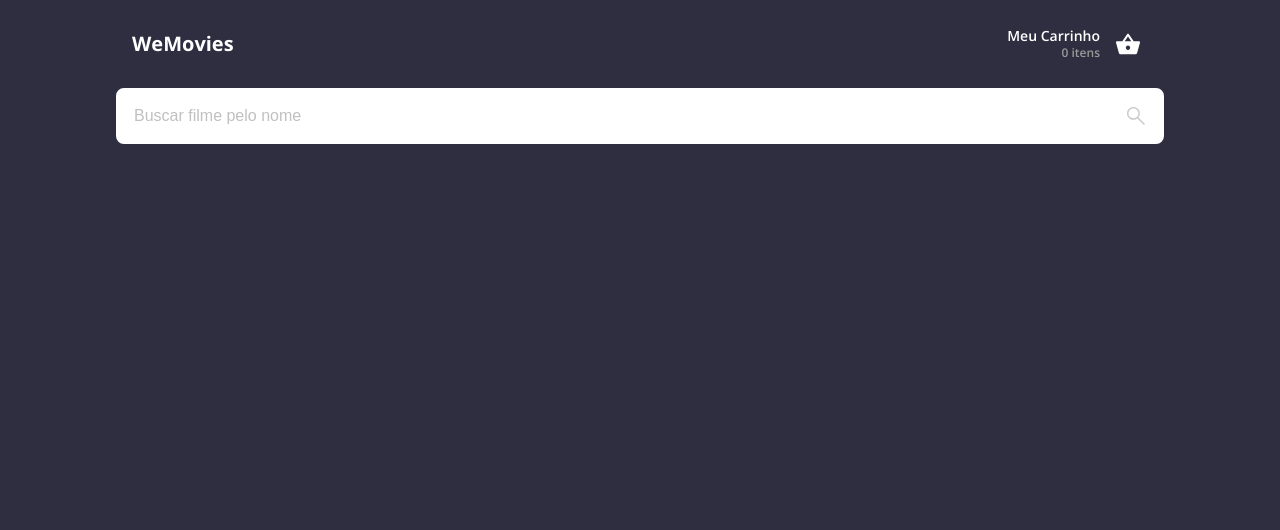
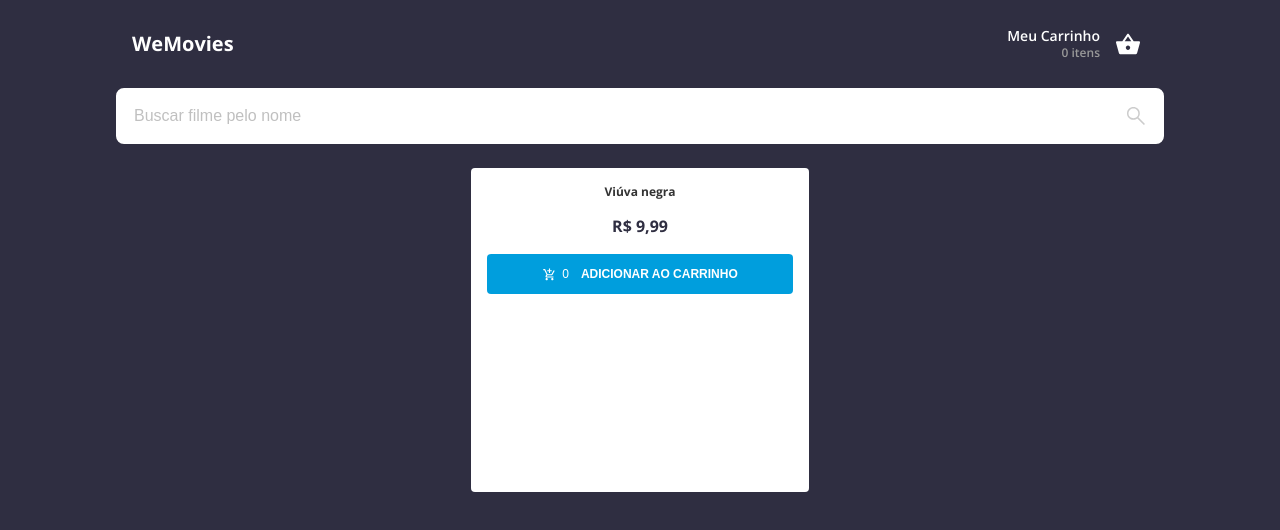
Before and after one commit to gabisanfilippo/ecommerce-wefit, a Next.js app: page / in a window 1280 px wide. Shown: the top 530 px of the page. Built offline with nearby package versions, Linux system fonts and the light colour scheme.

Commit message:
feat: movie card

```diff
--- /dev/null
+++ b/src/assets/IconAddCart.tsx
@@ -0,0 +1,30 @@
+import { IconProps } from "@/types/commom";
+
+export const IconAddCart = ({ color = "white", size = 15 }: IconProps) => {
+  return (
+    <svg
+      width={size}
+      height={size}
+      viewBox="0 0 15 15"
+      fill="none"
+      xmlns="http://www.w3.org/2000/svg"
+    >
+      <g clip-path="url(#clip0_5422_557)">
+        <path
+          d="M6.93327 5.99989H8.0666V4.29989H9.7666V3.16655H8.0666V1.46655H6.93327V3.16655H5.23327V4.29989H6.93327V5.99989ZM4.6666 11.0999C4.04327 11.0999 3.53894 11.6099 3.53894 12.2332C3.53894 12.8566 4.04327 13.3666 4.6666 13.3666C5.28994 13.3666 5.79994 12.8566 5.79994 12.2332C5.79994 11.6099 5.28994 11.0999 4.6666 11.0999ZM10.3333 11.0999C9.70994 11.0999 9.2056 11.6099 9.2056 12.2332C9.2056 12.8566 9.70994 13.3666 10.3333 13.3666C10.9566 13.3666 11.4666 12.8566 11.4666 12.2332C11.4666 11.6099 10.9566 11.0999 10.3333 11.0999ZM4.76294 9.25822L4.77994 9.19022L5.28994 8.26655H9.5116C9.9366 8.26655 10.3106 8.03422 10.5033 7.68289L12.6906 3.71055L11.7046 3.16655H11.6989L11.0756 4.29989L9.5116 7.13322H5.5336L5.45994 6.98022L4.1906 4.29989L3.65227 3.16655L3.1196 2.03322H1.2666V3.16655H2.39994L4.43994 7.46755L3.67494 8.85589C3.58427 9.01455 3.53327 9.20155 3.53327 9.39989C3.53327 10.0232 4.04327 10.5332 4.6666 10.5332H11.4666V9.39989H4.9046C4.83094 9.39989 4.76294 9.33755 4.76294 9.25822Z"
+          fill={color}
+        />
+      </g>
+      <defs>
+        <clipPath id="clip0_5422_557">
+          <rect
+            width="13.6"
+            height="13.6"
+            fill={color}
+            transform="translate(0.700195 0.899902)"
+          />
+        </clipPath>
+      </defs>
+    </svg>
+  );
+};
--- /dev/null
+++ b/src/components/pages/Home/CardAddMovie/index.tsx
@@ -0,0 +1,20 @@
+import { Button } from "@/components/ui/Button";
+import * as S from "./style";
+import { IconAddCart } from "@/assets/IconAddCart";
+
+export const CardAddMovie = () => {
+  return (
+    <S.Container>
+      <h4>Viúva negra</h4>
+      <p>R$ 9,99</p>
+      <Button
+        text={"ADICIONAR AO CARRINHO"}
+        icon={
+          <S.IconContainer>
+            <IconAddCart />0
+          </S.IconContainer>
+        }
+      />
+    </S.Container>
+  );
+};
--- /dev/null
+++ b/src/components/pages/Home/CardAddMovie/style.ts
@@ -0,0 +1,36 @@
+import styled from "styled-components";
+
+export const Container = styled.article`
+  background-color: white;
+  width: 338.67px;
+  height: 324px;
+  padding: 16px;
+  display: flex;
+  flex-direction: column;
+  align-items: center;
+  gap: 16px;
+  border-radius: 4px;
+  opacity: 0px;
+  h4 {
+    font-size: 12px;
+    font-weight: 700;
+    line-height: 16.34px;
+    text-align: center;
+    color: #333333;
+  }
+  p {
+    font-weight: 700;
+    line-height: 21.79px;
+    text-align: center;
+    color: #2f2e41;
+  }
+`;
+
+export const IconContainer = styled.span`
+  display: flex;
+  align-items: center;
+  gap: 5px;
+  font-size: 12px;
+  font-weight: 400;
+  line-height: 16.34px;
+`;
--- a/src/components/pages/Home/index.tsx
+++ b/src/components/pages/Home/index.tsx
@@ -1,11 +1,16 @@
 "use client";
 
 import { Input } from "@/components/ui/Input";
+import * as S from "./style";
+import { CardAddMovie } from "./CardAddMovie";
 
 export const SearchMovies = () => {
   return (
     <>
       <Input />
+      <S.CardsContainer>
+        <CardAddMovie />
+      </S.CardsContainer>
     </>
   );
 };
--- /dev/null
+++ b/src/components/pages/Home/style.ts
@@ -0,0 +1,9 @@
+import styled from "styled-components";
+
+export const CardsContainer = styled.section`
+  margin-top: 24px;
+  display: flex;
+  flex-wrap: wrap;
+  justify-content: center;
+  gap: 16px;
+`;
```
